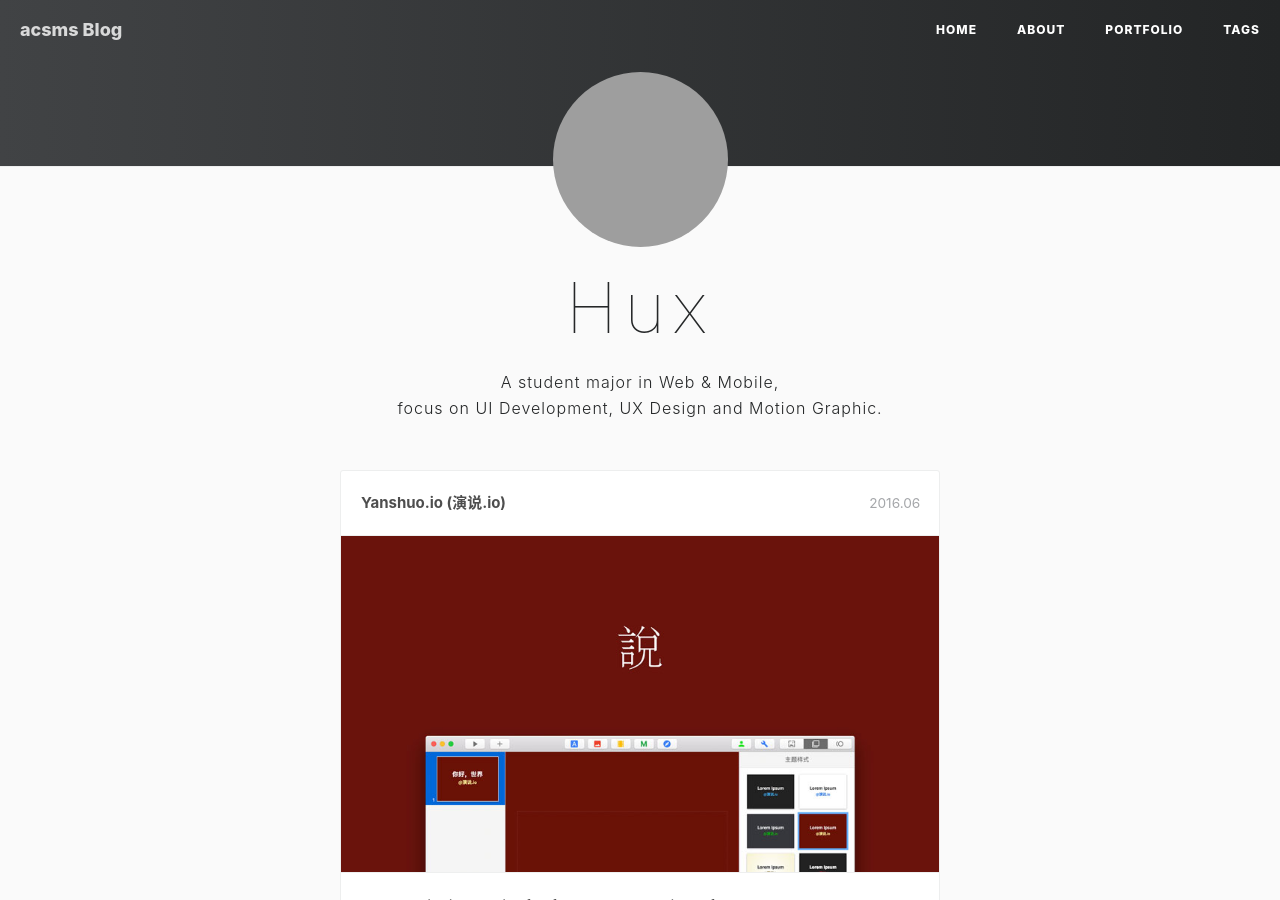
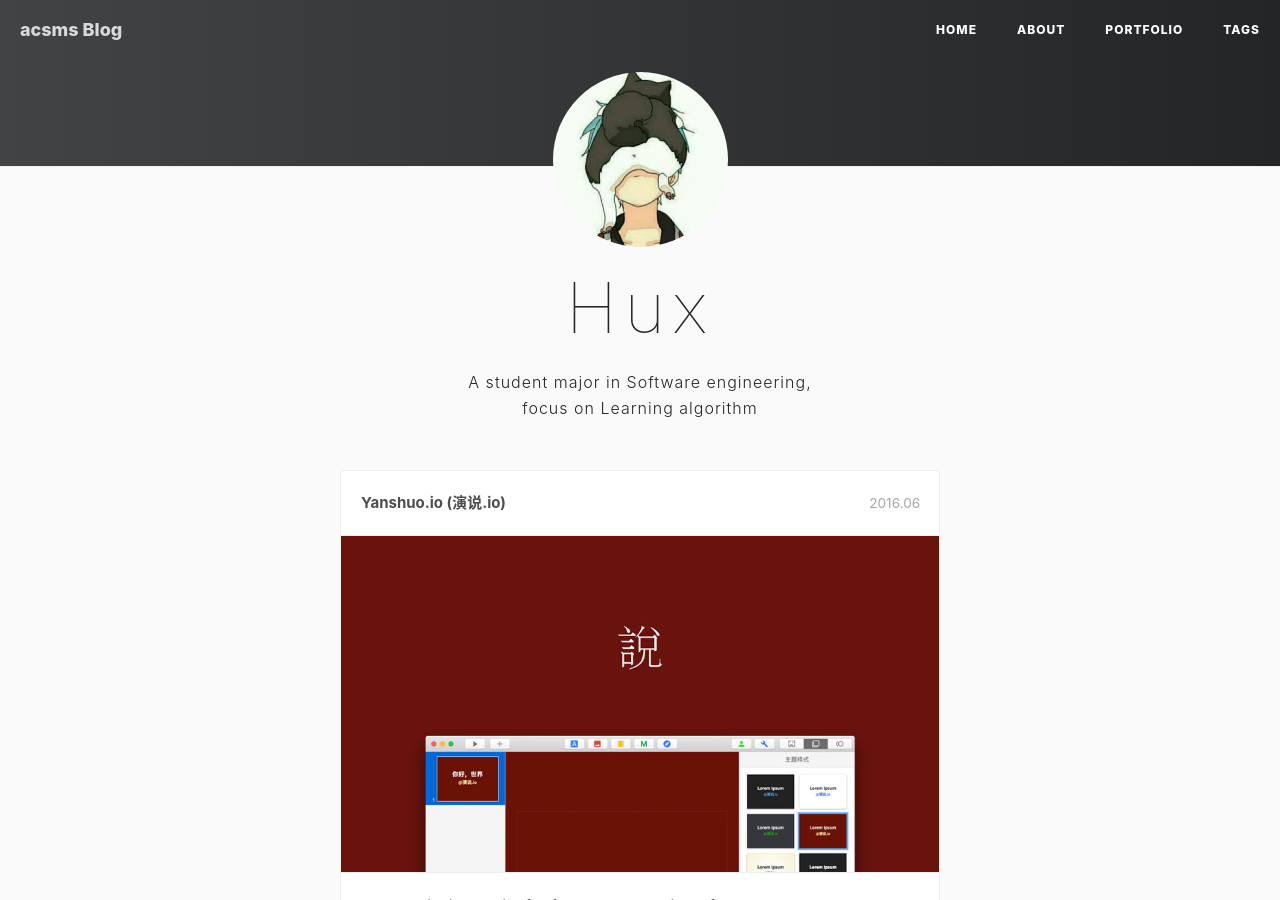
Before and after one commit to seamusopen/seamusopen.github.io, a Jekyll site: the page built from portfolio/index.html, in a window 1280 px wide and 900 px high. Built offline with Jekyll 4.4.1, drawn with Linux system fonts in a browser that asks for light colours; nearby versions of some CDN libraries; comment, search, counter and statistics services are not loaded; grey boxes are pictures that could not be loaded.

Commit message:
index修改

```diff
--- a/portfolio/index.html
+++ b/portfolio/index.html
@@ -9,17 +9,17 @@ layout: default
 		<meta charset="UTF-8" />
 		<meta http-equiv="X-UA-Compatible" content="IE=edge,chrome=1">
 		<meta name="viewport" content="width=device-width, initial-scale=1.0">
-		<title>Hux - Timeline</title>
+		<title>ACsms - Timeline</title>
 		<link rel="stylesheet" type="text/css" href="css/timeline.css" />
 		<script src="js/modernizr.custom.js"></script>
 	</head>
 	<body>
 		<div class="container" style="margin:0;padding:0;width:100%;">
 			<header>
-				<img width="175" height="175" style="border-radius:50%;" src="/img/avatar-hux.jpg">
+				<img width="175" height="175" style="border-radius:50%;" src="/img/avatar-acsms2.jpg">
 				<h1>Hux</h1>
-				<p>A student major in Web & Mobile,<br>
-					focus on UI Development, UX Design and Motion Graphic.</p>
+				<p>A student major in Software engineering,<br>
+					focus on Learning algorithm</p>
 			</header>
 			<div class="main">
 				<ul class="cbp_tmtimeline">
```
Also changed, not shown: img/avatar-acsms2.jpg (added).
